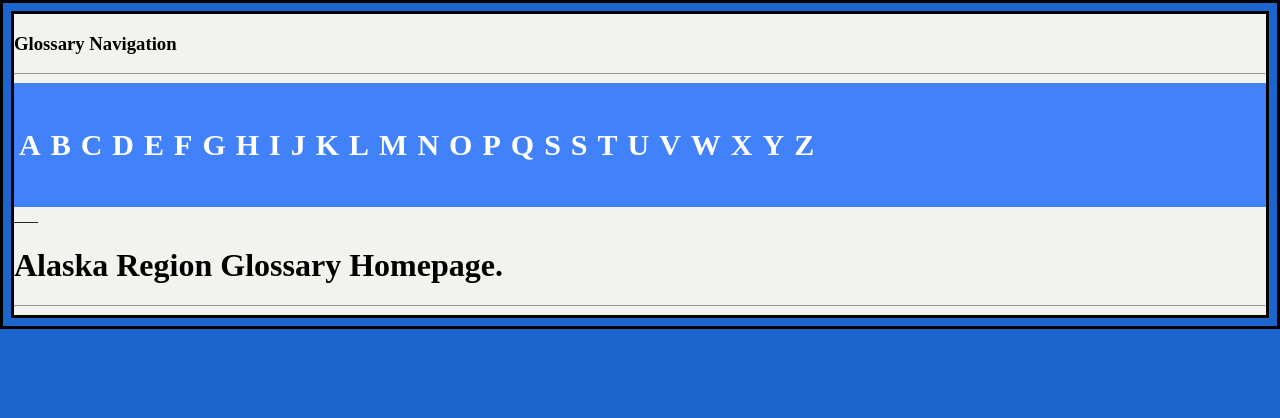
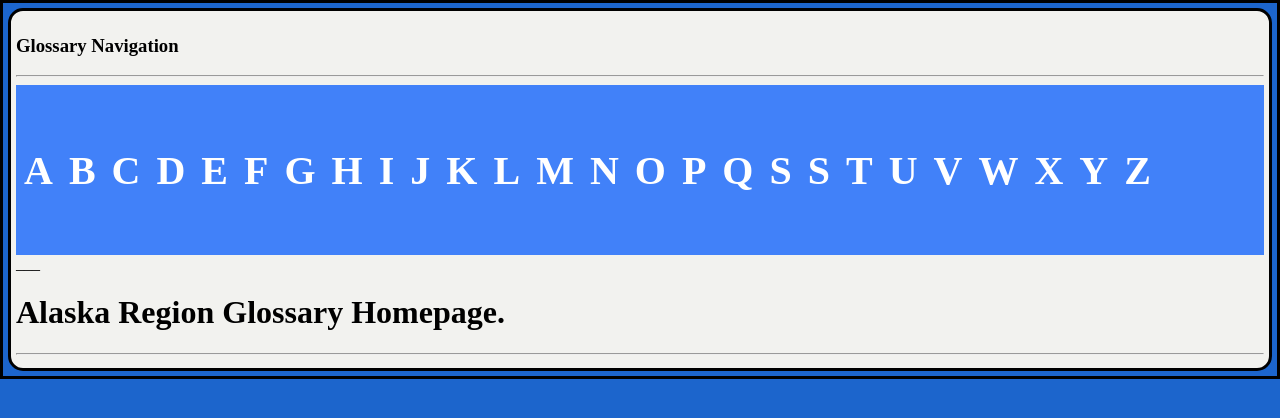
Before and after one commit to ThePanamalien/TestOne, a Jekyll site: the page built from index.md, in a window 1280 px wide. Shown: the top 418 px of the page. Built offline with Jekyll 4.4.1, drawn with Linux system fonts in a browser that asks for light colours.

Commit message:
Update glossaryPage.html

```diff
--- a/_layouts/glossaryPage.html
+++ b/_layouts/glossaryPage.html
@@ -21,9 +21,9 @@ li a {
   display: block;
   color: white;
   text-align: center;
-  padding: 5px;
+  padding: 8px;
   text-decoration: none;
-  font-size: 30px;
+  font-size: 40px;
 
 }
 
@@ -42,7 +42,10 @@ li a:hover {
       body{
        background-color: #f2f2ef;
          border-style: solid;
-        border-radius: 12px:
+        border-radius: 15px;
+           height:auto;
+        margin:5px;
+        padding:5px;
       }
 
 </style>
```
